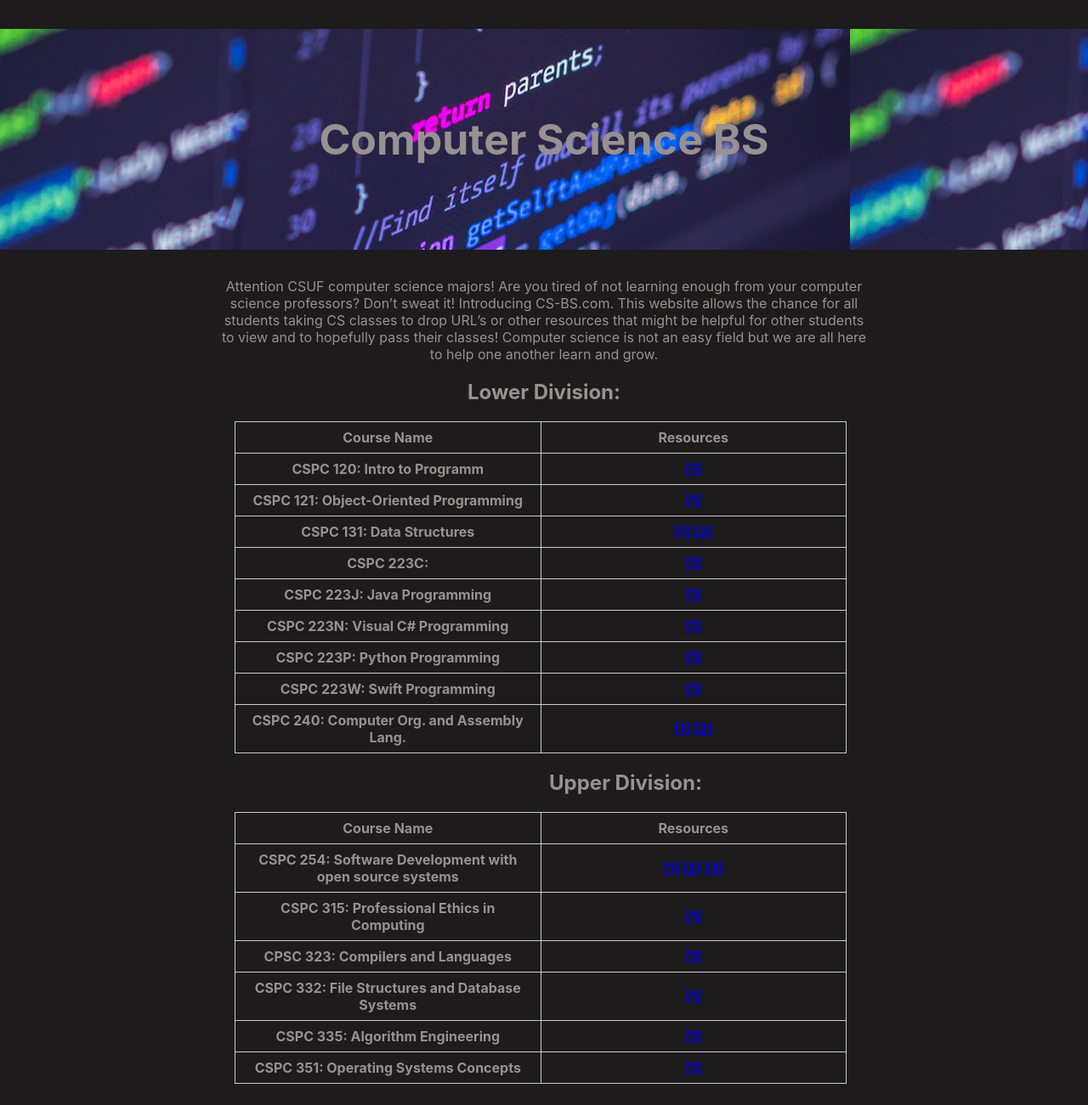
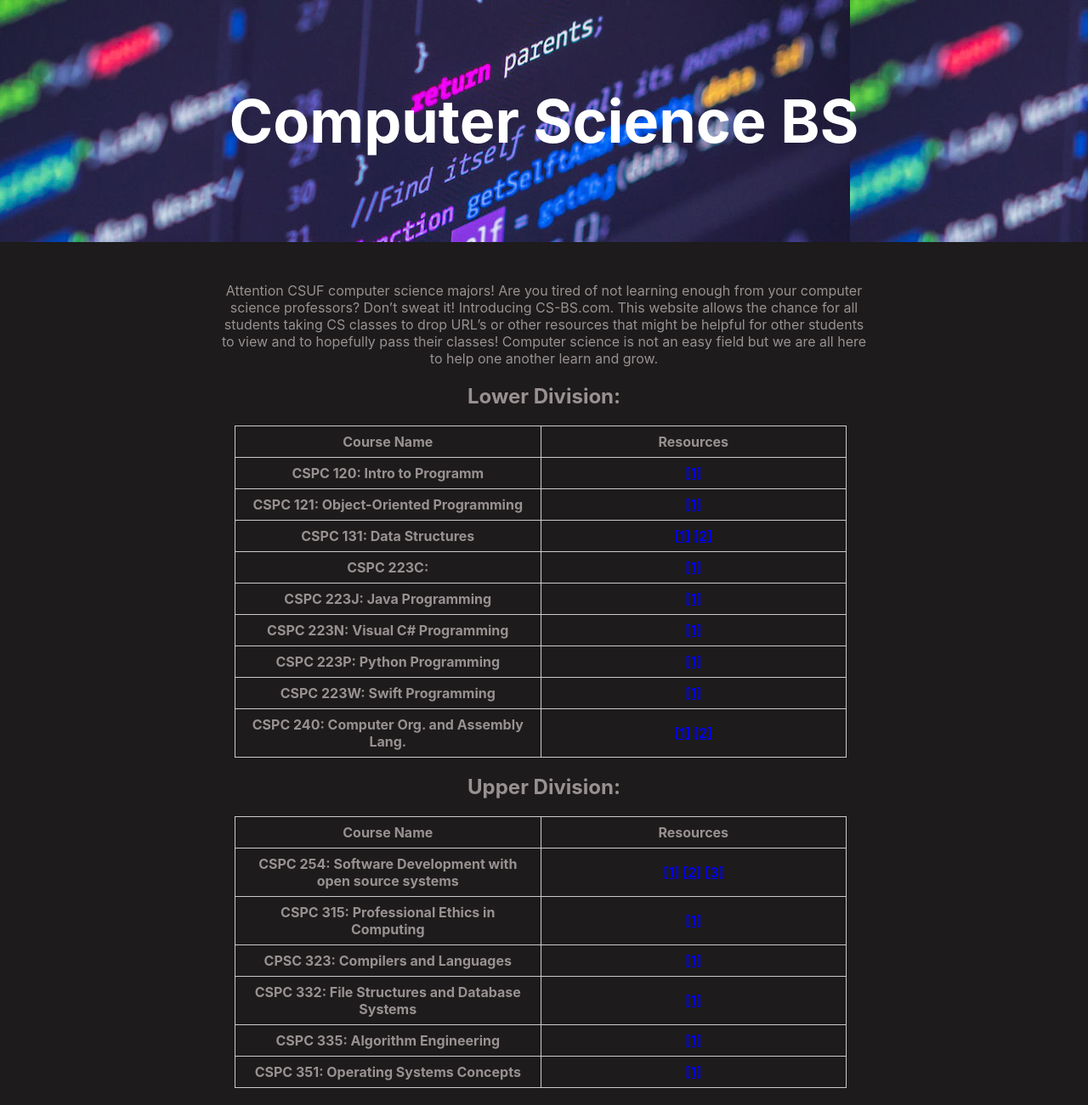
Before and after one commit to JustinBui/cs-bs, a React (Create React App) app: page / in a window 1280 px wide. Shown: the whole page at 85% size. Built offline with nearby package versions, Linux system fonts and the light colour scheme.

Commit message:
Finalized website :fire: :rocket:

```diff
--- a/src/App.css
+++ b/src/App.css
@@ -1,48 +1,9 @@
-/* .App {
-  text-align: center;
-}
-
-.App-logo {
-  height: 40vmin;
-  pointer-events: none;
-}
-
-@media (prefers-reduced-motion: no-preference) {
-  .App-logo {
-    animation: App-logo-spin infinite 20s linear;
-  }
-}
-
-.App-header {
-  background-color: #282c34;
-  min-height: 100vh;
-  display: flex;
-  flex-direction: column;
-  align-items: center;
-  justify-content: center;
-  font-size: calc(10px + 2vmin);
-  color: white;
-}
-
-.App-link {
-  color: #61dafb;
-}
-
-@keyframes App-logo-spin {
-  from {
-    transform: rotate(0deg);
-  }
-  to {
-    transform: rotate(360deg);
-  }
-} */
-
 body {
   justify-content: center;
   align-items: center;
   text-align: center;
   background-color: rgb(29, 27, 27);
-  color:rgb(153, 145, 145);
+  color: rgb(153, 145, 145);
   display: flexbox;
 }
 
@@ -66,7 +27,7 @@
   padding-right: 20%;
 }
 .href {
-  color:rgb(153, 145, 145);
+  color: rgb(153, 145, 145);
 }
 
 th,
@@ -78,10 +39,11 @@
 }
 
 .title {
-
   background-color: aqua;
-  background-image: url('images/title_background.jpg');
+  background-image: url("images/title_background.jpg");
   padding: 100px;
   text-align: center;
-  font-size: 50px;
+  font-size: 70px;
+  color: white;
+  margin-top: 0px;
 }
--- a/src/App.js
+++ b/src/App.js
@@ -18,11 +18,9 @@
         learn and grow.
       </p>
       <h2>Lower Division: </h2>
-      <div class="tablebox">
-      <div> {LowerDivs()} </div>
+      <div class="tablebox"> {LowerDivs()} </div>
       <h2>Upper Division: </h2>
-      <div> {UpperDivs()} </div>
-      </div>
+      <div class="tablebox"> {UpperDivs()} </div>
     </body>
   );
 }
```
